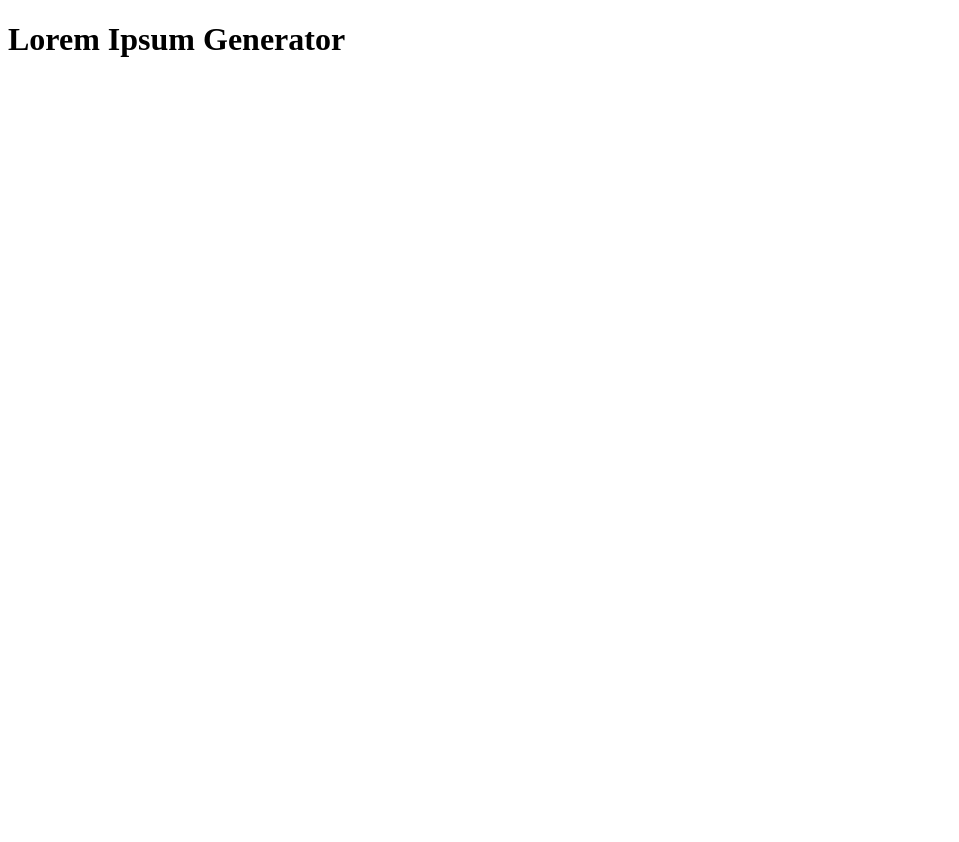
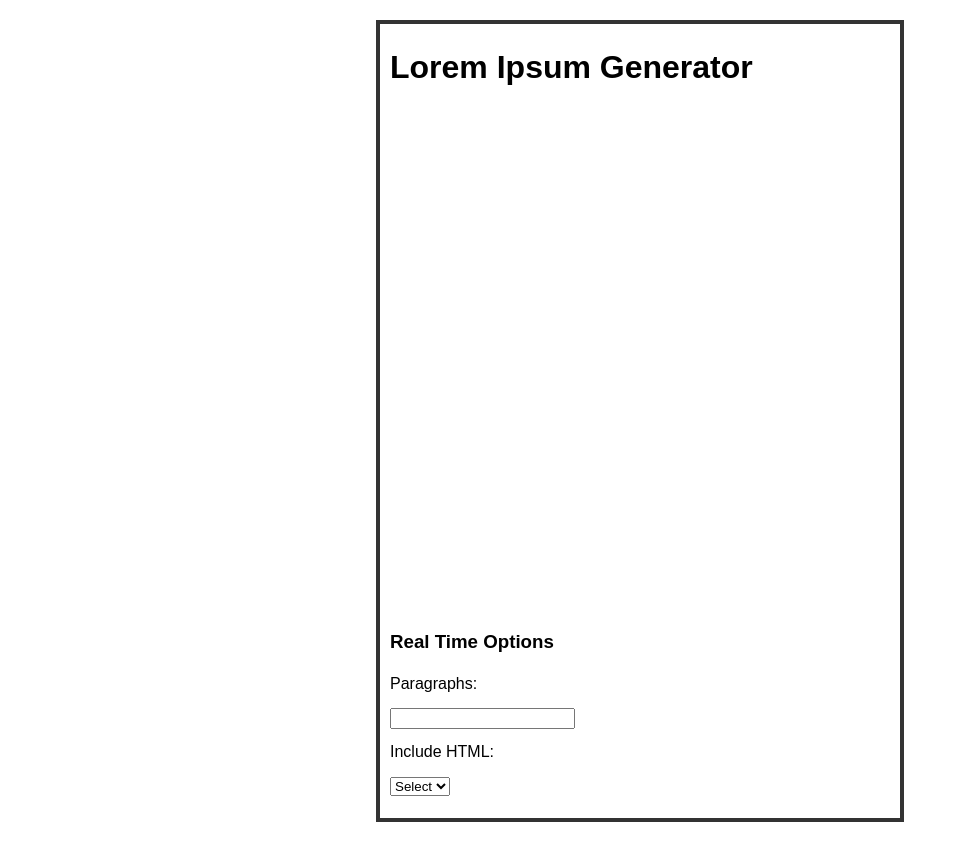
Before and after one commit to SabrinaMarkon/phpss-react-lorem-ipsum-generator, a React app: page / in a window 1280 px wide. Shown: the whole page, without its empty margins (0-959 px from the left). Before the commit the page ends 800 px from the top, so only its background shows below. Built offline with nearby package versions, Linux system fonts and the light colour scheme; no server answers.

Commit message:
Display form controls for changing number of paragraphs and whether the dummytext shows in html or text

```diff
--- /dev/null
+++ b/css/style.css
@@ -0,0 +1,21 @@
+body {
+    font-family: Arial;
+    line-height: 1.5em;
+}
+
+.container {
+    width: 500px;
+    margin: 20px auto;
+    border: #333 4px solid;
+    padding: 10px;
+}
+
+.output {
+    height: 500px;
+    overflow: scroll;
+    padding: 5px;
+}
+
+form div {
+    margin: 10px 0;
+}
--- a/index.html
+++ b/index.html
@@ -3,6 +3,7 @@
     <head>
         <meta charset="utf-8">
         <title>Lorem Ipsum Text Generator</title>
+        <link rel="stylesheet" href="css/style.css">
     </head>
     <body>
         <div id="root"></div>
--- a/src/Components/App.js
+++ b/src/Components/App.js
@@ -1,5 +1,7 @@
 import React, {Component} from 'react';
 import Output from './Output';
+import Text from './Controls/Text';
+import Select from './Controls/Select';
 import axios from 'axios';
 
 class App extends Component {
@@ -33,9 +35,20 @@ class App extends Component {
 
     render() {
         return(
-            <div>
+            <div className="container">
                 <h1>Lorem Ipsum Generator</h1>
                 <Output value={this.state.text} />
+                <h3>Real Time Options</h3>
+                <form>
+                    <div>
+                        <label>Paragraphs: </label>
+                        <Text value={this.state.paras} />
+                    </div>
+                    <div>
+                        <label>Include HTML: </label>
+                        <Select value={this.state.html} />
+                    </div>
+                </form>
             </div>
             );
     }
--- /dev/null
+++ b/src/Components/Controls/Select.js
@@ -0,0 +1,23 @@
+import React, {Component} from 'react';
+
+class Select extends Component {
+
+    constructor(props) {
+        super(props);
+        this.state = {
+            value: props.value
+        }
+    }
+
+    render() {
+        return(
+            <div>
+                <select>
+                    <option value="0">Select</option>
+                </select>
+            </div>
+            );
+    }
+}
+
+export default Select;
--- /dev/null
+++ b/src/Components/Controls/Text.js
@@ -0,0 +1,21 @@
+import React, {Component} from 'react';
+
+class Text extends Component {
+
+    constructor(props) {
+        super(props);
+        this.state = {
+            value: props.value
+        }
+    }
+
+    render() {
+        return(
+            <div>
+                <input type="text" />
+            </div>
+            );
+    }
+}
+
+export default Text;
```
Also changed, not shown: 1 other file (tests, documents, lock files or other folders).
